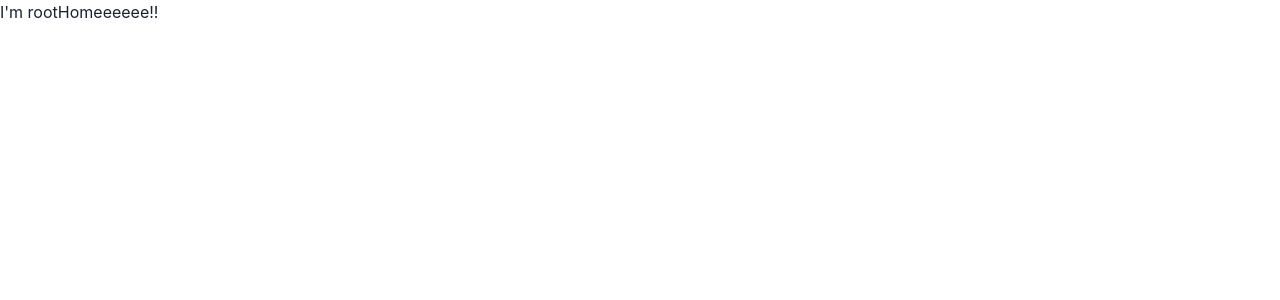
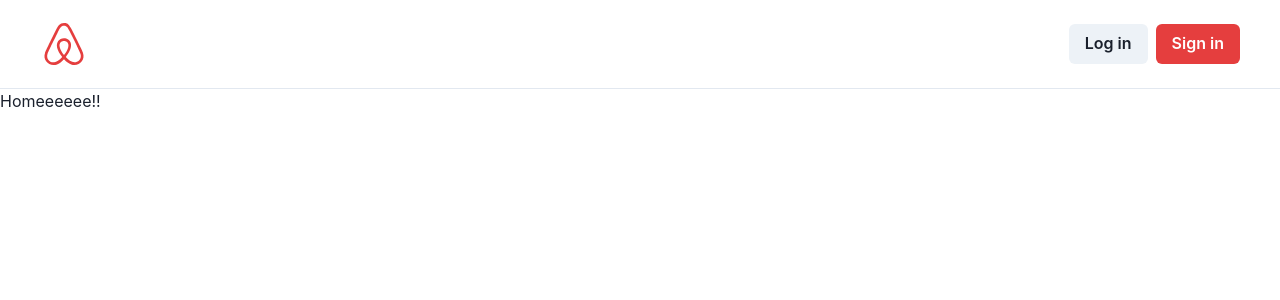
Before and after one commit to selene-cho/airbnb-clone-frontend, a React (Create React App) app: page / in a window 1280 px wide. Shown: the top 300 px of the page. Built offline with nearby package versions, Linux system fonts and the light colour scheme.

Commit message:
fix: header UI

```diff
--- a/package.json
+++ b/package.json
@@ -16,6 +16,7 @@
     "framer-motion": "^10.2.4",
     "react": "^18.2.0",
     "react-dom": "^18.2.0",
+    "react-icons": "^4.8.0",
     "react-router-dom": "^6.9.0",
     "react-scripts": "5.0.1",
     "typescript": "^4.9.5",
--- a/src/components/Root.tsx
+++ b/src/components/Root.tsx
@@ -1,11 +1,26 @@
-import React from 'react';
+import { Box, Button, HStack } from '@chakra-ui/react';
 import { Outlet } from 'react-router-dom';
+import { FaAirbnb } from 'react-icons/fa';
 
 export default function Root() {
   return (
-    <h1>
-      I'm root
+    <Box>
+      <HStack
+        justifyContent={'space-between'}
+        py={5}
+        px={10}
+        borderBottomWidth={1}
+      >
+        {/* react Icons에 색적용 하려면 일일히 색 가져와야하니까 chakra UI 컴포넌트 Box(div)로 감싸서 chakra UI 문법 color 적용하면 간단 */}
+        <Box color={'red.500'}>
+          <FaAirbnb size={'48'} />
+        </Box>
+        <HStack spacing={2}>
+          <Button>Log in</Button>
+          <Button colorScheme={'red'}>Sign in</Button>
+        </HStack>
+      </HStack>
       <Outlet />
-    </h1>
+    </Box>
   );
 }
```
Also changed, not shown: 2 other files (tests, documents, lock files or other folders).
